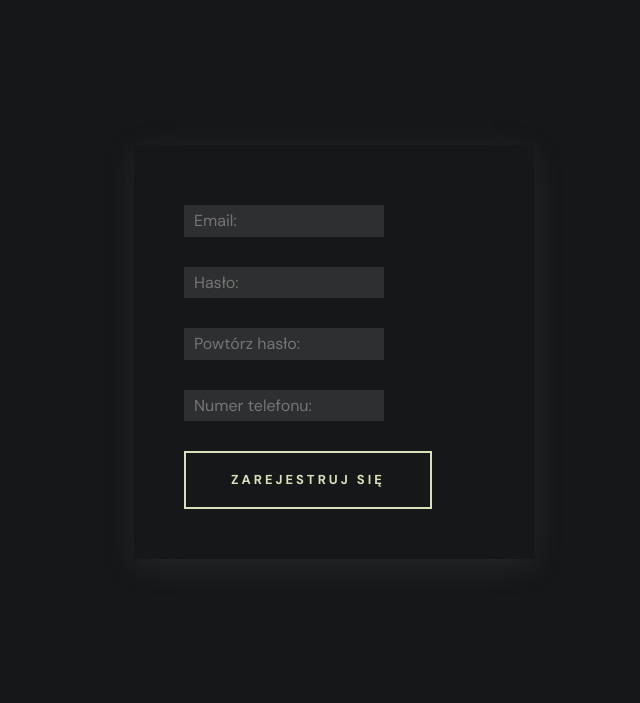
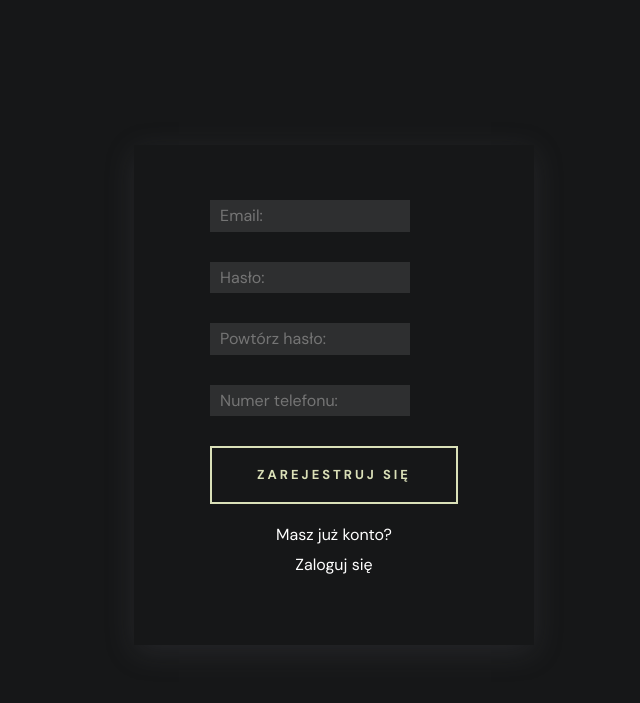
Before and after one commit to B1gCoder/restauracja_projekt, a PHP site: page /Login-Register/registrationPage.php in a window 1280 px wide. Shown: the part 135-838 px from the top of the page, without its empty margins (306-946 px from the left). Before the commit the page ends 644 px from the top, so only its background shows below. Run offline with PHP 8.4, Linux system fonts and the light colour scheme; some web fonts are replaced.

Commit message:
Zmieniono design podstron logowania i rejestracji

```diff
--- a/CSS/style.css
+++ b/CSS/style.css
@@ -51,6 +51,7 @@ body {
     place-content: center;
     justify-items: center;
     transition: var(--transition-3);
+    overflow: hidden;
 }
 
 .preload--hidden {
@@ -68,6 +69,7 @@ body {
     border-block-start-color: var(--bezowy);
     margin-block-end: 45px;
     animation: obrot360 1s linear infinite;
+    overflow: hidden;
 }
 
 @keyframes obrot360 {
@@ -108,8 +110,14 @@ a {
     text-decoration: none;
 }
 
-.container {
+.container2 {
     padding-inline: 16px;
+    width: 390px;
+    display: flex;
+    flex-direction: column;
+    justify-content: center;
+    align-items: center;
+    text-align: center;
 }
 
 .separator {
@@ -443,15 +451,30 @@ a {
 /* LOGIN-PAGE */
 .container1 {
     height: 260px;
+    display: flex;
+    flex-direction: column;
+    justify-content: center;
+    align-items: center;
     max-width: 600px;
     padding: 50px;
+    padding-top: 80px;
     box-shadow: rgba(100, 100, 111, 0.2) 0px 7px 29px 0px;
-    text-align: left;
+}
+
+.container1 form {
+    display: flex;
+    flex-direction: column;
     justify-content: center;
+    align-items: center;
 }
+
+.container1 .form-button {
+    margin-top: 50px;
+}
+
 .form-group {
-    margin-bottom: 20px;
-    margin-top: 10px;
+    margin-bottom: 10px;
+    margin-top: 5px;
 }
 
 .form-group input {
--- /dev/null
+++ b/JS/skrypt.js
@@ -0,0 +1,3 @@
+window.addEventListener("load", () => {
+    document.querySelector(".preload").classList.add("preload--hidden");
+});
--- a/Login-Register/registrationPage.php
+++ b/Login-Register/registrationPage.php
@@ -25,7 +25,7 @@ if (isset($_SESSION["user"])) {
             padding: 50px;
         }
 
-        .container {
+        .container2 {
             max-width: 300px;
             margin: 0 auto;
             padding: 50px;
@@ -38,7 +38,7 @@ if (isset($_SESSION["user"])) {
     </style>
 </head>
 <body>
-    <div class="container">
+    <div class="container2">
         <?php
         if (isset($_POST["submit"])) {
             $email = $_POST["email"];
@@ -104,6 +104,7 @@ if (isset($_SESSION["user"])) {
             <div class="form-button">
                 <input type="submit" value="Zarejestruj się" name="submit" class="button button-zaloguj">
             </div>
+            <div><p>Masz już konto?<a href="loginPage.php" class="hoverText-bezowy">Zaloguj się</a></p></div>
         </form>
     </div>
 </body>
```
